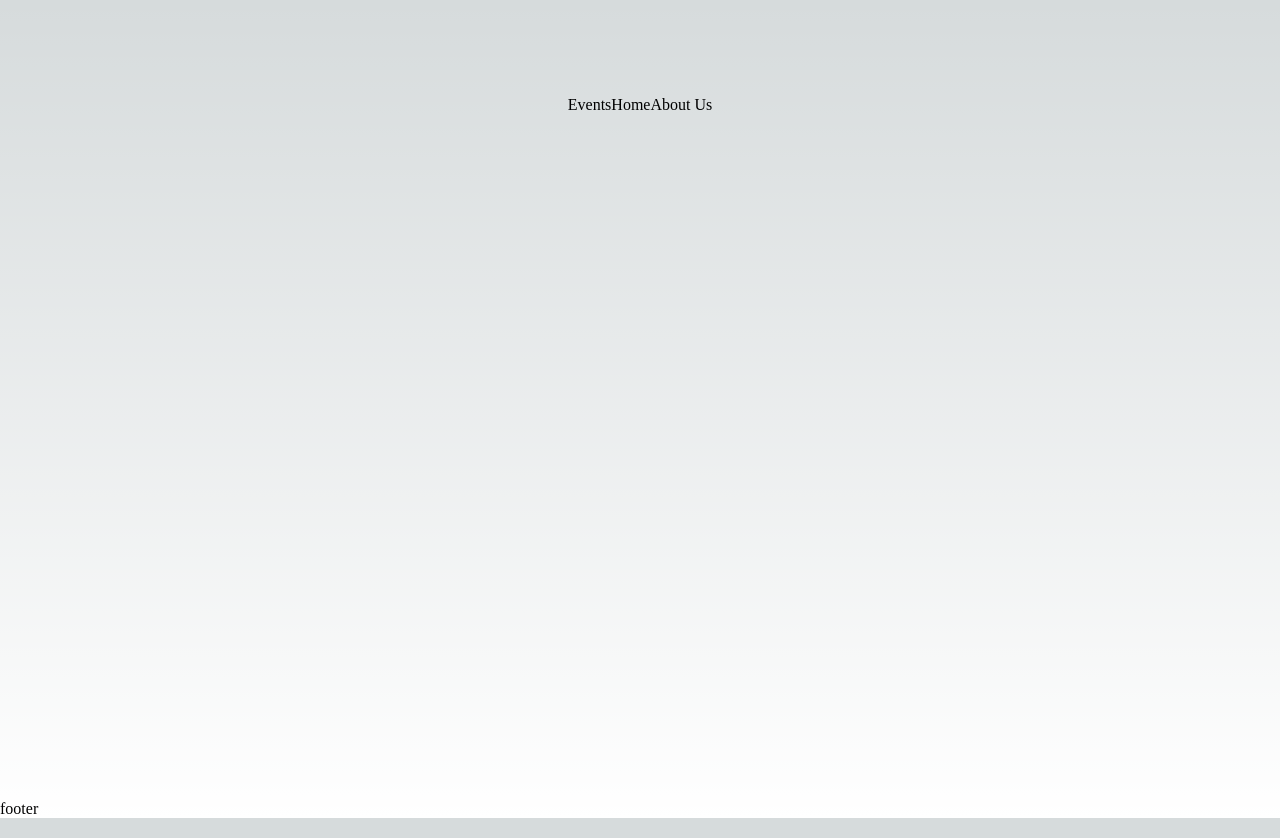
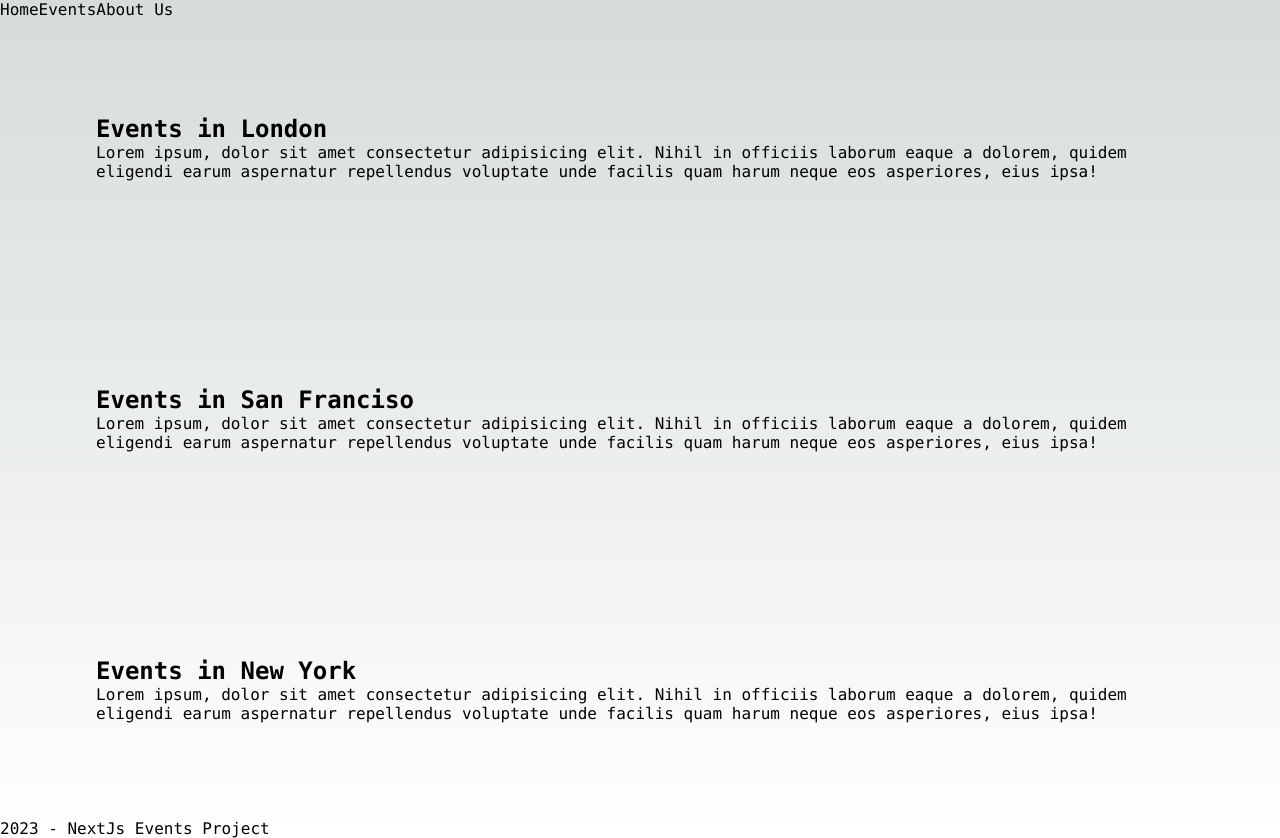
Before and after one commit to robdcampbell/nextjs_sandbox, a Next.js app: page / in a window 1280 px wide. Built offline with nearby package versions, Linux system fonts and the light colour scheme.

Commit message:
Adding first dynamic page template in events section

```diff
--- a/pages/index.js
+++ b/pages/index.js
@@ -14,18 +14,45 @@ export default function Home() {
         <meta name="viewport" content="width=device-width, initial-scale=1" />
         <link rel="icon" href="/favicon.ico" />
       </Head>
+      <header>
+        <nav>
+          <img src="" alt="" />
+          <a href="/">Home</a>
+          <a href="/events">Events</a>
+          <a href="/about">About Us</a>
+        </nav>
+      </header>
       <main className={styles.main}>
-        <header>
-          <nav>
-            <img src="" alt="" />
-            <a href="/">Events</a>
-            <a href="/events">Home</a>
-            <a href="/about">About Us</a>
-          </nav>
-        </header>
+        <a href="">
+          <h2>Events in London</h2>
+          <p>
+            Lorem ipsum, dolor sit amet consectetur adipisicing elit. Nihil in
+            officiis laborum eaque a dolorem, quidem eligendi earum aspernatur
+            repellendus voluptate unde facilis quam harum neque eos asperiores,
+            eius ipsa!
+          </p>
+        </a>
+        <a href="">
+          <h2>Events in San Franciso</h2>
+          <p>
+            Lorem ipsum, dolor sit amet consectetur adipisicing elit. Nihil in
+            officiis laborum eaque a dolorem, quidem eligendi earum aspernatur
+            repellendus voluptate unde facilis quam harum neque eos asperiores,
+            eius ipsa!
+          </p>
+        </a>
+        <a href="">
+          <h2>Events in New York</h2>
+          <p>
+            Lorem ipsum, dolor sit amet consectetur adipisicing elit. Nihil in
+            officiis laborum eaque a dolorem, quidem eligendi earum aspernatur
+            repellendus voluptate unde facilis quam harum neque eos asperiores,
+            eius ipsa!
+          </p>
+        </a>
       </main>
       <footer className={styles.footer}>
-        <p>footer</p>
+        <p>2023 - NextJs Events Project</p>
       </footer>
     </>
   );
--- a/styles/globals.css
+++ b/styles/globals.css
@@ -1,9 +1,9 @@
 :root {
   --max-width: 1100px;
   --border-radius: 12px;
-  --font-mono: ui-monospace, Menlo, Monaco, 'Cascadia Mono', 'Segoe UI Mono',
-    'Roboto Mono', 'Oxygen Mono', 'Ubuntu Monospace', 'Source Code Pro',
-    'Fira Mono', 'Droid Sans Mono', 'Courier New', monospace;
+  --font-mono: "Roboto Mono", ui-monospace, Menlo, Monaco, "Cascadia Mono",
+    "Segoe UI Mono", "Oxygen Mono", "Ubuntu Monospace", "Source Code Pro",
+    "Fira Mono", "Droid Sans Mono", "Courier New", monospace;
 
   --foreground-rgb: 0, 0, 0;
   --background-start-rgb: 214, 219, 220;
@@ -83,6 +83,7 @@ html,
 body {
   max-width: 100vw;
   overflow-x: hidden;
+  font-family: var(--font-mono);
 }
 
 body {
```
Also changed, not shown: pages/about.js (+10 -2 lines), pages/events/[id].js (added, +9 -0 lines), pages/events/index.js (+14 -5 lines).
